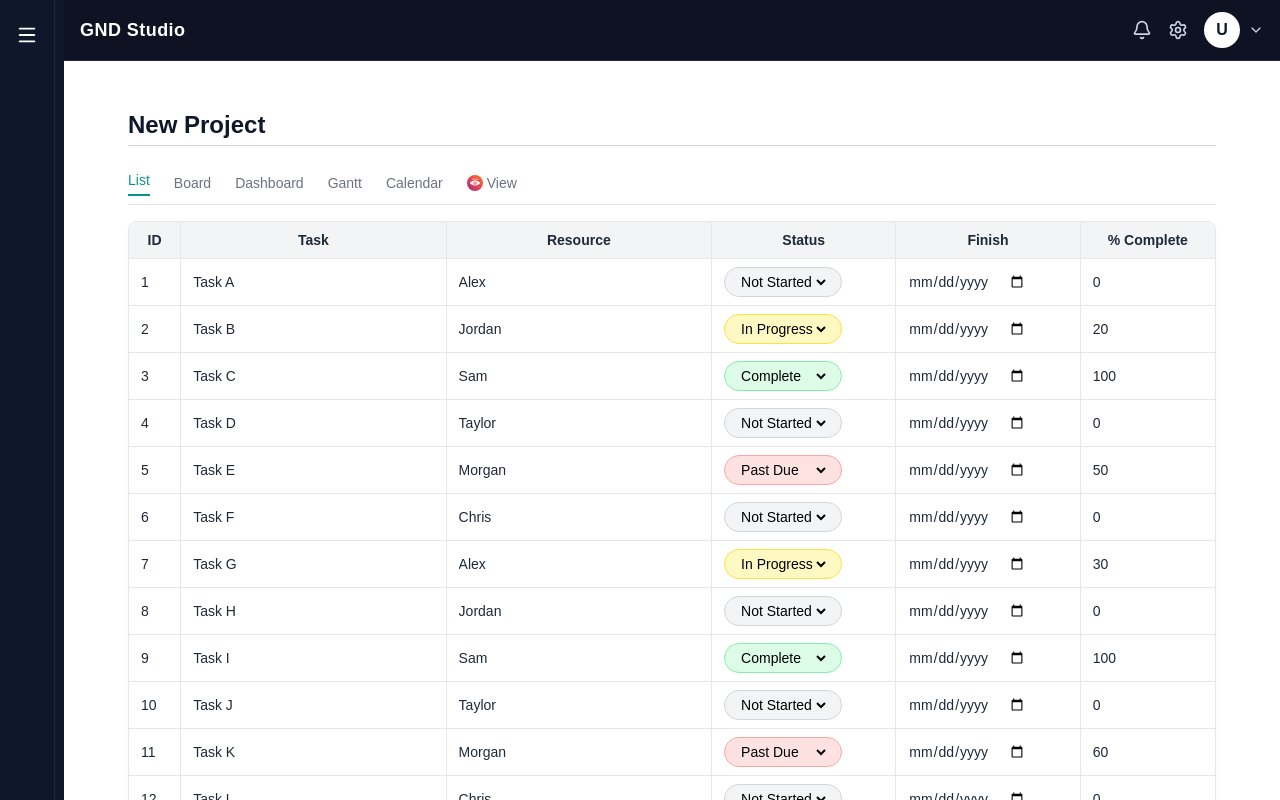
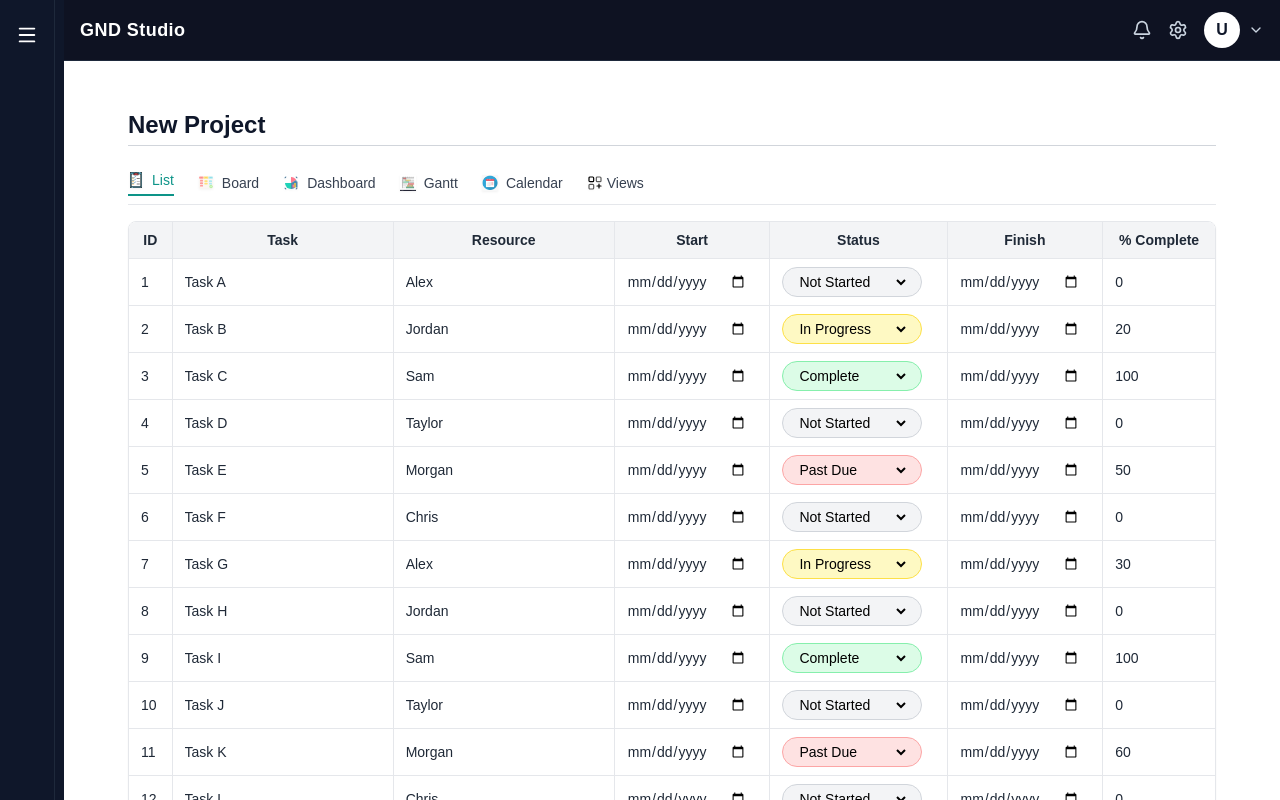
Before and after one commit to jjoynergnd/GNDStudio, a Next.js app: page /projects/new in a window 1280 px wide. Built offline with nearby package versions, Linux system fonts and the light colour scheme.

Commit message:
icons made more bold

```diff
--- a/src/app/projects/[id]/page.tsx
+++ b/src/app/projects/[id]/page.tsx
@@ -1,47 +1,35 @@
-import React, { useState } from 'react';
-import TaskGridTanStack from '@/components/grid/TaskGridTanStack';
-import { TaskGridToolbar } from '@/components/grid/TaskGridToolbar';
-import { Task } from '@/types/tasks';
-import { mockTasks } from '@/features/projects/mockData';
+"use client";
+
+import React, { useState } from "react";
+import TaskGridTanStack from "@/components/grid/TaskGridTanStack";
+import { TaskGridToolbar } from "@/components/grid/TaskGridToolbar";
+import { TreeTask } from "@/types/tasks";
+import { mockTasks } from "@/features/projects/mockData";
 
 const ProjectPage: React.FC = () => {
-  // ✅ Use plain Task[] only
-  const [tasks, setTasks] = useState<Task[]>(mockTasks);
+  // Store tasks as TreeTask[]
+  const [tasks, setTasks] = useState<TreeTask[]>(mockTasks);
 
   const handleAddTask = () => {
-    const newTask: Task = {
+    const newTask: TreeTask = {
       id: `task-${Date.now()}`,
-      name: 'New Task',
-      status: 'Not Started',
-      subTasks: [],
-      assignee: undefined,
-      dueDate: undefined,
-      priority: undefined,
+      wbs: "",
+      task: "New Task",
+      resource: "",
+      status: "Not Started",
+      start: "",              // ✅ REQUIRED FIELD ADDED
+      finish: "",
+      percentComplete: 0,
     };
-    setTasks(prev => [...prev, newTask]);
+    setTasks((prev) => [...prev, newTask]);
   };
 
   const handleAddSubtask = () => {
-    if (!tasks[0]) return;
-
-    const subtask: Task = {
-      id: `subtask-${Date.now()}`,
-      name: 'New Subtask',
-      status: 'Not Started',
-      subTasks: [],
-      assignee: undefined,
-      dueDate: undefined,
-      priority: undefined,
-    };
-
-    // Add subtask to first task's subTasks array
-    const updatedTasks = [...tasks];
-    updatedTasks[0].subTasks = [...(updatedTasks[0].subTasks ?? []), subtask];
-    setTasks(updatedTasks);
+    console.log("Subtasks not implemented yet");
   };
 
-  const handleExpandAll = () => console.log('Expand all clicked');
-  const handleCollapseAll = () => console.log('Collapse all clicked');
+  const handleExpandAll = () => console.log("Expand all clicked");
+  const handleCollapseAll = () => console.log("Collapse all clicked");
 
   return (
     <div className="p-4">
@@ -54,7 +42,7 @@ const ProjectPage: React.FC = () => {
         onCollapseAll={handleCollapseAll}
       />
 
-      <TaskGridTanStack tasks={tasks} />
+      <TaskGridTanStack data={tasks} />
     </div>
   );
 };
--- a/src/components/grid/TaskGridTanStack.tsx
+++ b/src/components/grid/TaskGridTanStack.tsx
@@ -28,40 +28,50 @@ export default function TaskGridTanStack({ data }: TaskGridTanStackProps) {
   return (
     <div className="space-y-4">
 
-      {/* Ribbon Menu */}
-      <div className="flex items-center gap-6 border-b pb-2 text-sm font-medium">
-        <span className="text-teal-600 border-b-2 border-teal-600 pb-1 cursor-pointer">
+      {/* Ribbon Menu — updated icons */}
+      <div className="flex items-center gap-6 border-b pb-2 text-sm font-medium text-gray-700">
+
+        <span className="flex items-center gap-2 text-teal-600 border-b-2 border-teal-600 pb-1 cursor-pointer">
+          <img src="/list_view.svg" className="w-4 h-4 opacity-100 drop-shadow-sm" alt="List view" />
           List
         </span>
-        <span className="text-gray-500 hover:text-gray-700 cursor-pointer">
+
+        <span className="flex items-center gap-2 hover:text-gray-900 cursor-pointer">
+          <img src="/board_view.svg" className="w-4 h-4 opacity-100 drop-shadow-sm" alt="Board view" />
           Board
         </span>
-        <span className="text-gray-500 hover:text-gray-700 cursor-pointer">
+
+        <span className="flex items-center gap-2 hover:text-gray-900 cursor-pointer">
+          <img src="/dashboard_view.svg" className="w-4 h-4 opacity-100 drop-shadow-sm" alt="Dashboard view" />
           Dashboard
         </span>
-        <span className="text-gray-500 hover:text-gray-700 cursor-pointer">
+
+        <span className="flex items-center gap-2 hover:text-gray-900 cursor-pointer">
+          <img src="/gantt_view.webp" className="w-4 h-4 opacity-100 drop-shadow-sm" alt="Gantt view" />
           Gantt
         </span>
-        <span className="text-gray-500 hover:text-gray-700 cursor-pointer">
+
+        <span className="flex items-center gap-2 hover:text-gray-900 cursor-pointer">
+          <img src="/calendar_view.webp" className="w-4 h-4 opacity-100 drop-shadow-sm" alt="Calendar view" />
           Calendar
         </span>
 
-        {/* Views Icon (now next to Calendar) */}
-        <span className="flex items-center gap-1 text-gray-500 hover:text-gray-700 cursor-pointer">
-          <img src="/Views_Icon.svg" className="w-4 h-4" alt="views icon" />
-          View
+        {/* New “More Views” icon */}
+        <span className="flex items-center gap-1 hover:text-gray-900 cursor-pointer">
+          <img src="/more_views.svg" className="w-4 h-4 opacity-100 drop-shadow-sm" alt="More views" />
+          Views
         </span>
       </div>
 
       <div className="border rounded-lg bg-white shadow-sm overflow-auto max-h-[600px] p-0">
-        <table className="w-full border-collapse">
+        <table className="min-w-full table-auto border-collapse">
           <thead className="bg-gray-100 sticky top-0 z-10 rounded-t-lg border-b border-gray-300">
             {table.getHeaderGroups().map((headerGroup) => (
               <tr key={headerGroup.id} className="group">
                 {headerGroup.headers.map((header) => (
                   <th
                     key={header.id}
-                    className="text-center px-3 py-2 text-sm font-semibold text-gray-800 border-b border-r last:border-r-0 group-hover:bg-gray-200 transition-colors"
+                    className="text-center px-3 py-2 text-sm font-semibold text-gray-800 border-b border-r last:border-r-0 group-hover:bg-gray-200 transition-colors whitespace-nowrap"
                   >
                     {flexRender(
                       header.column.columnDef.header,
@@ -79,7 +89,7 @@ export default function TaskGridTanStack({ data }: TaskGridTanStackProps) {
                 {row.getVisibleCells().map((cell) => (
                   <td
                     key={cell.id}
-                    className="px-3 py-2 text-sm text-gray-800 border-b border-r last:border-r-0 group-hover:bg-gray-100 transition-colors"
+                    className="px-3 py-2 text-sm text-gray-800 border-b border-r last:border-r-0 group-hover:bg-gray-100 transition-colors whitespace-nowrap"
                   >
                     {flexRender(
                       cell.column.columnDef.cell,
--- a/src/components/grid/columns/taskColumns.tsx
+++ b/src/components/grid/columns/taskColumns.tsx
@@ -29,7 +29,19 @@ export const taskColumns = [
     ),
   }),
 
-  // ✅ FIXED — dynamic status color + correct syntax
+  // ⭐ NEW — Start column (was missing)
+  columnHelper.accessor("start", {
+    header: "Start",
+    cell: ({ getValue }) => (
+      <input
+        type="date"
+        className="bg-transparent outline-none min-w-[120px]"
+        defaultValue={getValue() as string}
+      />
+    ),
+  }),
+
+  // ⭐ Status column with min width
   columnHelper.accessor("status", {
     header: "Status",
     cell: ({ getValue }) => {
@@ -46,42 +58,40 @@ export const taskColumns = [
 
       return (
         <div
-          className={`rounded-full border px-3 py-1 inline-block ${getColor(
+          className={`rounded-full border px-3 py-1 inline-block min-w-[140px] ${getColor(
             value
           )}`}
         >
           <select
             defaultValue={value}
-            className="outline-none bg-transparent w-full cursor-pointer text-black"
+            className="outline-none bg-transparent w-full cursor-pointer text-black [&>option]:text-black"
             onChange={(e) => {
               const newValue = e.target.value;
               const parent = e.target.parentElement;
               if (parent) {
-                parent.className = `rounded-full border px-3 py-1 inline-block ${getColor(
+                parent.className = `rounded-full border px-3 py-1 inline-block min-w-[140px] ${getColor(
                   newValue
                 )}`;
               }
             }}
           >
-            <option className="text-black">Not Started</option>
-            <option className="text-black">In Progress</option>
-            <option className="text-black">Complete</option>
-            <option className="text-black">Past Due</option>
+            <option>Not Started</option>
+            <option>In Progress</option>
+            <option>Complete</option>
+            <option>Past Due</option>
           </select>
         </div>
       );
     },
   }),
 
-
-
-
+  // ⭐ Finish column with min width
   columnHelper.accessor("finish", {
     header: "Finish",
     cell: ({ getValue }) => (
       <input
         type="date"
-        className="bg-transparent outline-none"
+        className="bg-transparent outline-none min-w-[120px]"
         defaultValue={getValue() as string}
       />
     ),
```
Also changed, not shown: public/calendar_view.webp (added), public/more_views.svg (added).
